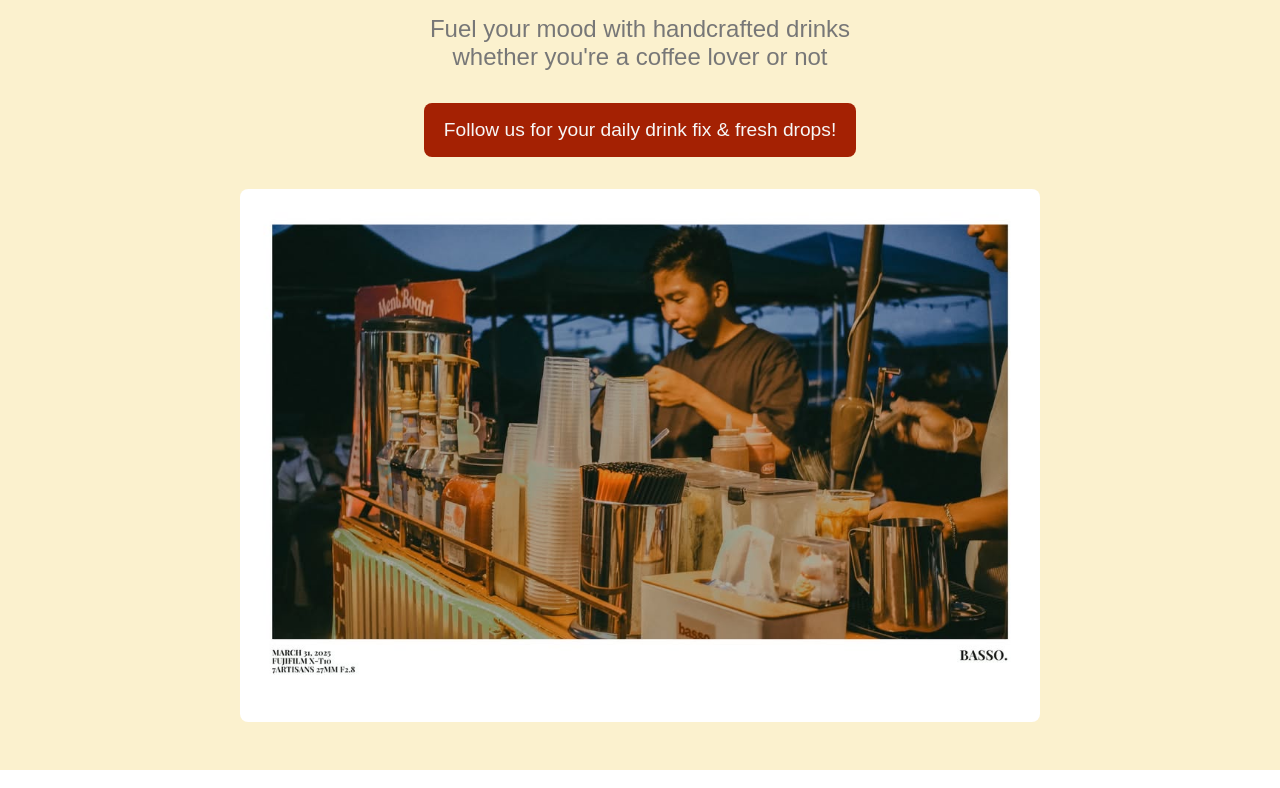
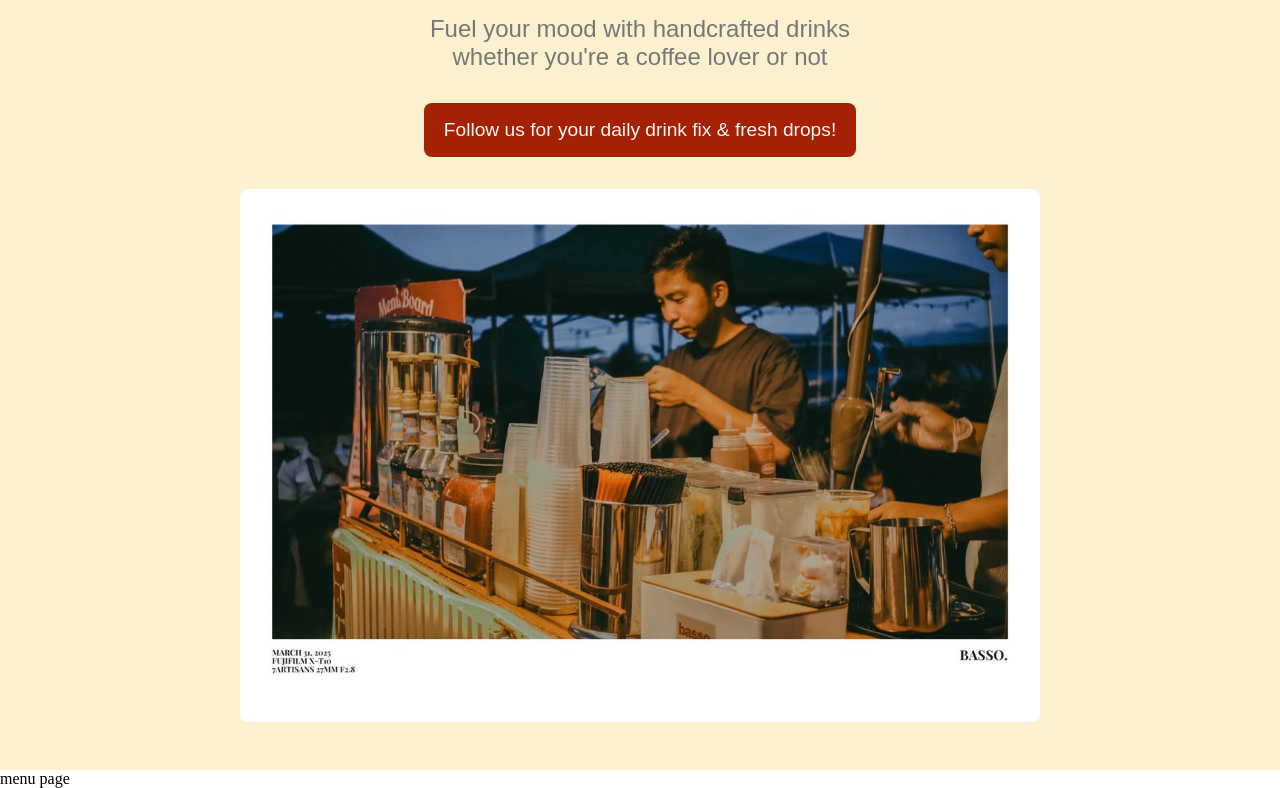
Before and after one commit to Christiannaira/basso-landing-page, a React (Vite) app: page / in a window 1280 px wide. Shown: the part 273-1061 px from the top of the page. Built offline with nearby package versions, Linux system fonts and the light colour scheme.

Commit message:
feat: added menu component

```diff
--- a/src/App.jsx
+++ b/src/App.jsx
@@ -1,5 +1,6 @@
 
 import Hero from "./components/Hero"
+import Menu from "./components/Menu"
 
 function App() {
 
@@ -8,6 +9,7 @@ function App() {
 
    <div className="main">
      <Hero/>
+     <Menu/>
    </div>
 
     </>
--- /dev/null
+++ b/src/components/Menu.jsx
@@ -0,0 +1,11 @@
+import React from 'react'
+
+const Menu = () => {
+  return (
+    <div>
+      menu page
+    </div>
+  )
+}
+
+export default Menu
```
